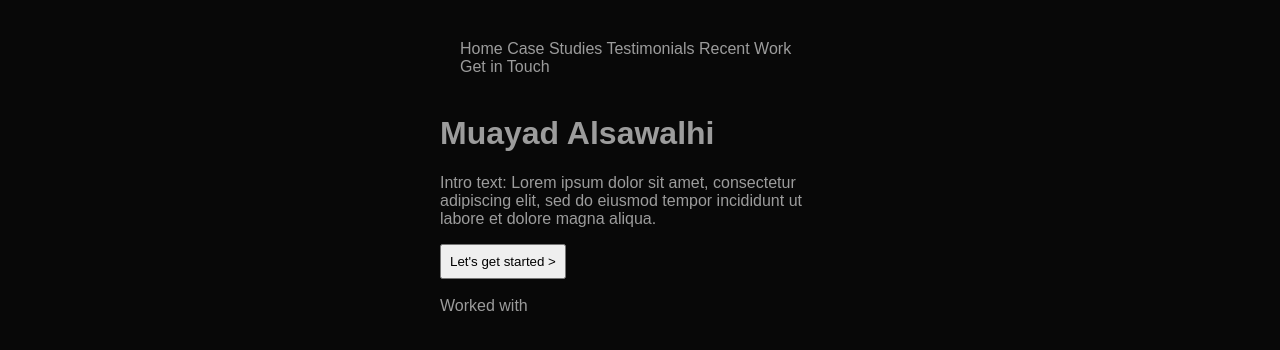
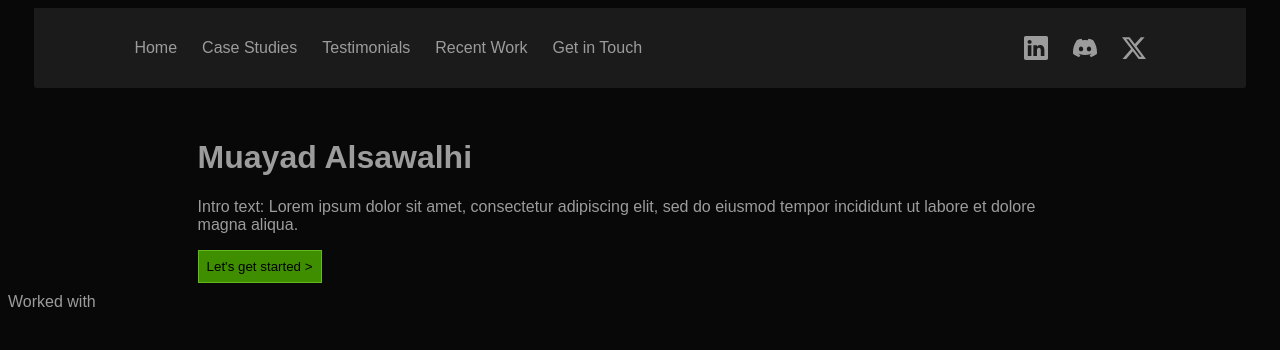
Before and after one commit to Bakura09/myportfolio, a website: page index.html in a window 1280 px wide. Drawn offline with Linux system fonts and the light colour scheme.

Commit message:
applied code structure for improved readability and maintainability; optimize performance in key functions.

```diff
--- a/index.html
+++ b/index.html
@@ -6,7 +6,7 @@
     <title>Portfolio Page</title>
 
     <!-- CSS file -->
-    <link rel="stylesheet" href="/style.css" />
+    <link rel="stylesheet" href="style.css" />
   </head>
   <body>
     <!-- Nav bar on top -->
@@ -19,9 +19,42 @@
         <span>Get in Touch</span>
       </div>
       <div class="social-icons">
-        <img src="" alt="" />
-        <img src="" alt="" />
-        <img src="" alt="" />
+        <svg
+          xmlns="http://www.w3.org/2000/svg"
+          width="24"
+          height="24"
+          fill="currentColor"
+          class="bi bi-linkedin"
+          viewBox="0 0 16 16"
+        >
+          <path
+            d="M0 1.146C0 .513.526 0 1.175 0h13.65C15.474 0 16 .513 16 1.146v13.708c0 .633-.526 1.146-1.175 1.146H1.175C.526 16 0 15.487 0 14.854zm4.943 12.248V6.169H2.542v7.225zm-1.2-8.212c.837 0 1.358-.554 1.358-1.248-.015-.709-.52-1.248-1.342-1.248S2.4 3.226 2.4 3.934c0 .694.521 1.248 1.327 1.248zm4.908 8.212V9.359c0-.216.016-.432.08-.586.173-.431.568-.878 1.232-.878.869 0 1.216.662 1.216 1.634v3.865h2.401V9.25c0-2.22-1.184-3.252-2.764-3.252-1.274 0-1.845.7-2.165 1.193v.025h-.016l.016-.025V6.169h-2.4c.03.678 0 7.225 0 7.225z"
+          />
+        </svg>
+        <svg
+          xmlns="http://www.w3.org/2000/svg"
+          width="24"
+          height="24"
+          fill="currentColor"
+          class="bi bi-discord"
+          viewBox="0 0 16 16"
+        >
+          <path
+            d="M13.545 2.907a13.2 13.2 0 0 0-3.257-1.011.05.05 0 0 0-.052.025c-.141.25-.297.577-.406.833a12.2 12.2 0 0 0-3.658 0 8 8 0 0 0-.412-.833.05.05 0 0 0-.052-.025c-1.125.194-2.22.534-3.257 1.011a.04.04 0 0 0-.021.018C.356 6.024-.213 9.047.066 12.032q.003.022.021.037a13.3 13.3 0 0 0 3.995 2.02.05.05 0 0 0 .056-.019q.463-.63.818-1.329a.05.05 0 0 0-.01-.059l-.018-.011a9 9 0 0 1-1.248-.595.05.05 0 0 1-.02-.066l.015-.019q.127-.095.248-.195a.05.05 0 0 1 .051-.007c2.619 1.196 5.454 1.196 8.041 0a.05.05 0 0 1 .053.007q.121.1.248.195a.05.05 0 0 1-.004.085 8 8 0 0 1-1.249.594.05.05 0 0 0-.03.03.05.05 0 0 0 .003.041c.24.465.515.909.817 1.329a.05.05 0 0 0 .056.019 13.2 13.2 0 0 0 4.001-2.02.05.05 0 0 0 .021-.037c.334-3.451-.559-6.449-2.366-9.106a.03.03 0 0 0-.02-.019m-8.198 7.307c-.789 0-1.438-.724-1.438-1.612s.637-1.613 1.438-1.613c.807 0 1.45.73 1.438 1.613 0 .888-.637 1.612-1.438 1.612m5.316 0c-.788 0-1.438-.724-1.438-1.612s.637-1.613 1.438-1.613c.807 0 1.451.73 1.438 1.613 0 .888-.631 1.612-1.438 1.612"
+          />
+        </svg>
+        <svg
+          xmlns="http://www.w3.org/2000/svg"
+          width="24"
+          height="24"
+          fill="currentColor"
+          class="bi bi-twitter-x"
+          viewBox="0 0 16 16"
+        >
+          <path
+            d="M12.6.75h2.454l-5.36 6.142L16 15.25h-4.937l-3.867-5.07-4.425 5.07H.316l5.733-6.57L0 .75h5.063l3.495 4.633L12.601.75Zm-.86 13.028h1.36L4.323 2.145H2.865z"
+          />
+        </svg>
       </div>
     </nav>
 
--- /dev/null
+++ b/package.json
@@ -0,0 +1,5 @@
+{
+  "dependencies": {
+    "bootstrap-icons": "^1.13.1"
+  }
+}
--- a/style.css
+++ b/style.css
@@ -1,16 +1,54 @@
 body {
   font-family: Arial, Helvetica, sans-serif;
-  max-width: 400px;
-  margin: 40px auto;
+  /* max-width: 400px; */
+  /* margin: 40px auto; */
   background-color: #080808;
   color: #9c9c9c;
 }
 
+/* Navigation bar styles */
+
 nav {
-  width: 90%;
-  margin: 0 20px;
+  width: 80%;
+  height: 80px;
+  margin: 0 auto 30px auto;
+  background-color: #1b1b1b;
+  display: flex;
+  justify-content: space-between;
+  align-items: center;
+  padding: 0 100px;
+  border-bottom-left-radius: 3px;
+  border-bottom-right-radius: 3px;
+}
+
+.nav-items {
+  width: fit-content;
+  display: flex;
+  justify-content: center;
+  align-items: center;
+  gap: 25px;
+}
+
+.social-icons {
+  width: fit-content;
+  display: flex;
+  justify-content: center;
+  align-items: center;
+  gap: 25px;
+}
+
+/* Main content style */
+
+main {
+  width: 70%;
+  margin: 10px auto;
+  display: flex;
+  justify-content: center;
+  align-items: center;
 }
 
 button {
   padding: 8px;
+  background-color: #3f8e00;
+  border: 1px solid #62ba1b;
 }
```
Also changed, not shown: 1 other file.
